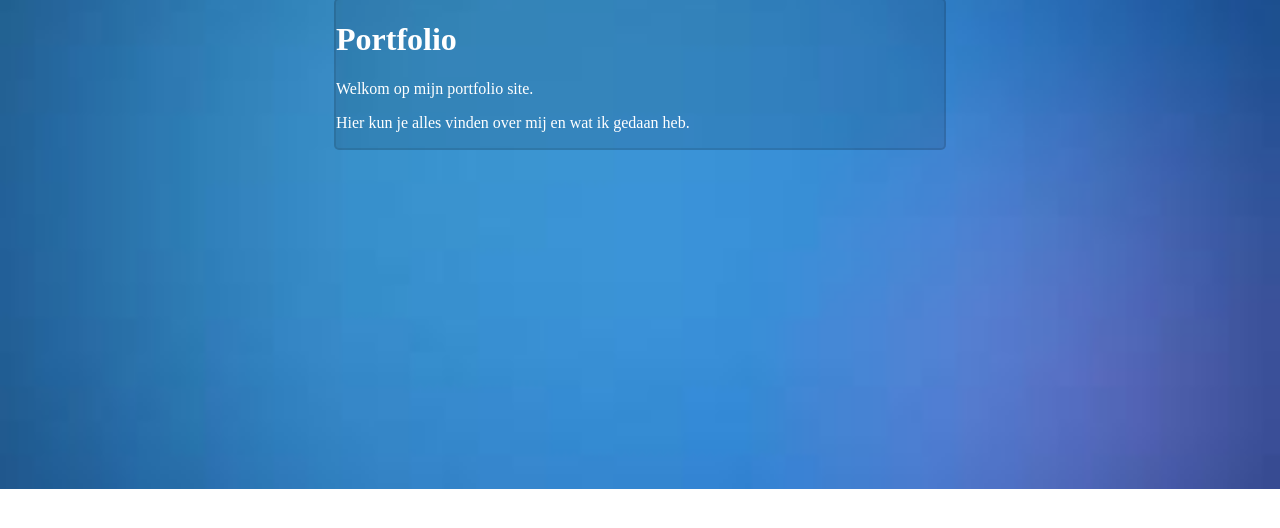
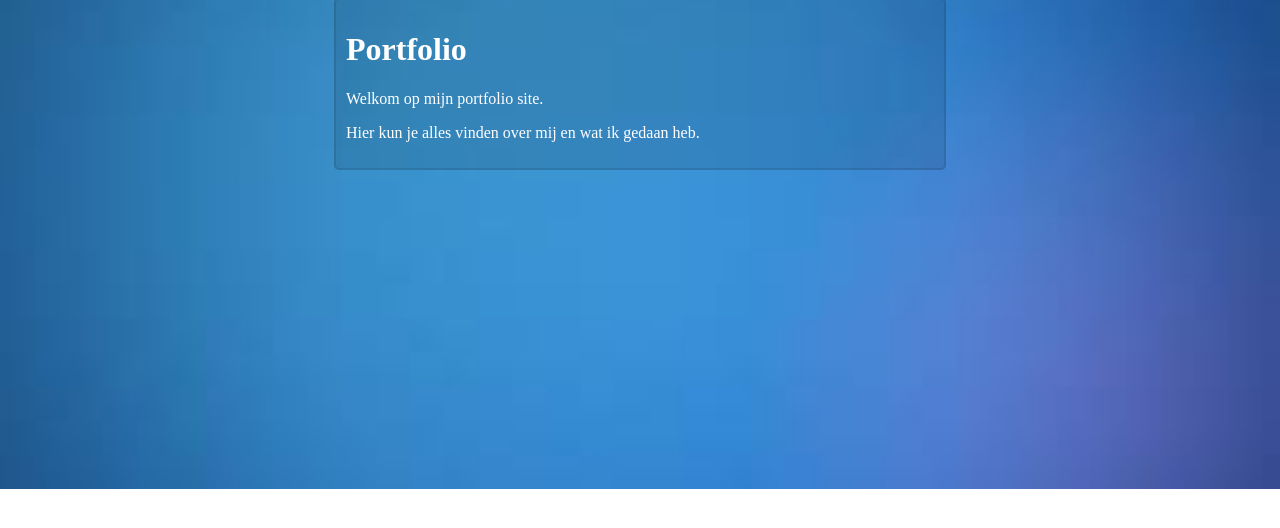
Before and after one commit to JoshVerboom/Digital-Porftolio, a plain HTML site: page index.html in a window 1280 px wide. Shown: the part 228-756 px from the top of the page. Drawn offline with Linux system fonts and the light colour scheme.

Commit message:
Edited CSS

```diff
--- a/css/style.css
+++ b/css/style.css
@@ -18,7 +18,8 @@ body {
 .jumbotron {
     border: 2px solid rgba(0, 0, 0, 0.1);
     border-radius: 5px;
-    background-color: rgba(0, 0, 0, 0.1)
+    background-color: rgba(0, 0, 0, 0.1);
+    padding: 10px;
 }
 
 /* The side navigation menu */
```
